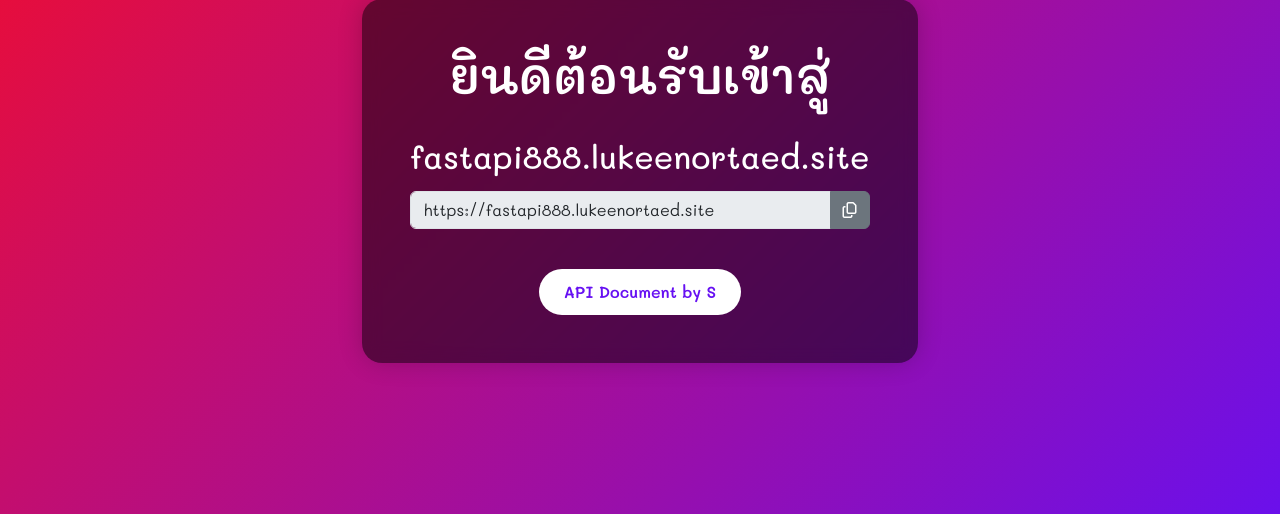
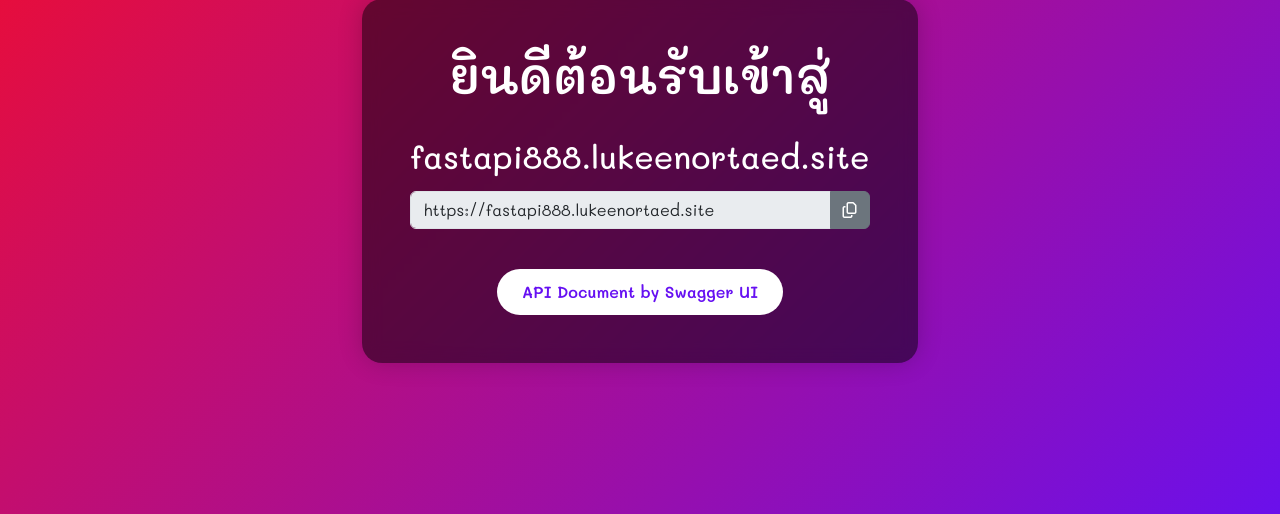
Before and after one commit to titipon71/RAG_project_FastAPI, a FastAPI app: page / in a window 1280 px wide. Shown: the part 219-733 px from the top of the page. Run offline with FastAPI, Linux system fonts and the light colour scheme; parts of the project's set-up code (start-up, migrations or seed data) failed here and were passed over; some libraries are stand-ins or nearby versions.

Commit message:
Add label API docs button

```diff
--- a/templates/index.html
+++ b/templates/index.html
@@ -87,7 +87,7 @@
         <i class="fa-regular fa-copy"></i>
       </button>
     </div>
-    <a href="https://fastapi888.lukeenortaed.site/docs" class="btn btn-custom">API Document by S</a>
+    <a href="https://fastapi888.lukeenortaed.site/docs" class="btn btn-custom">API Document by Swagger UI</a>
   </div>
 </body>
 
```
